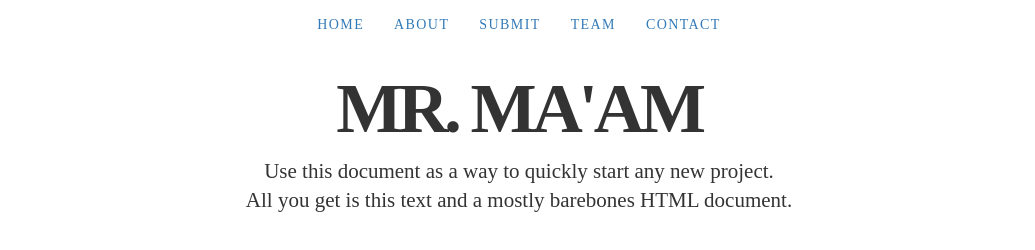
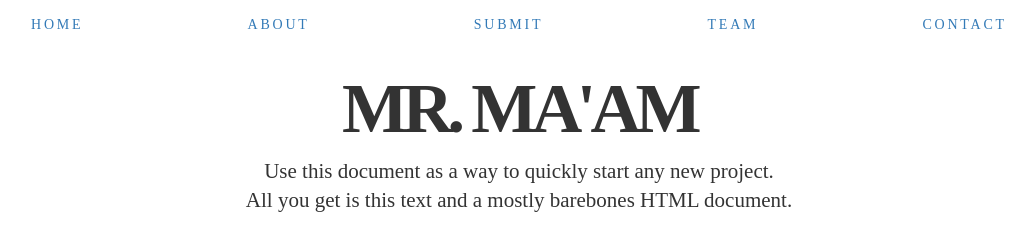
Before and after one commit to creative1836/mrmaam, a plain HTML site: page index.html in a window 1280 px wide. Shown: the whole page, without its empty margins (121-1156 px from the left). Drawn offline with nearby package versions, Linux system fonts and the light colour scheme; files whose address does not match are found by name.

Commit message:
navbar/title updates

```diff
--- a/styles.css
+++ b/styles.css
@@ -2,20 +2,42 @@ body {
     padding-top: 50px;
     font-family: Avenir;
 }
+
 .navbar {
+    width: 100%;
     background-color: white;
     text-align: center;
-    letter-spacing: .1em;
+    letter-spacing: .2em;
 }
+
+.navbar .nav {
+    margin: 0%;
+    display: table;
+    width: 100%;
+}
+
+.navbar .nav li {
+    display: table-cell;
+    width: 1%;
+    float: none;
+}
+
+/*.navbar .nav li:not(:first-child):before {
+    content: " | ";
+}*/
+
 .navbar-collapse .navbar-nav {
     display: inline-block;
     float: none;
 }
-.navbar-nav li {
 
+.navbar-nav ul {
+    margin: 0;
+    padding: 0;
 }
+
 h1 {
     font-size: 70px;
-    font-weight: bold;
-    letter-spacing: -.062em;
+    font-weight: 900;
+    letter-spacing: -.08em;
 }
```
